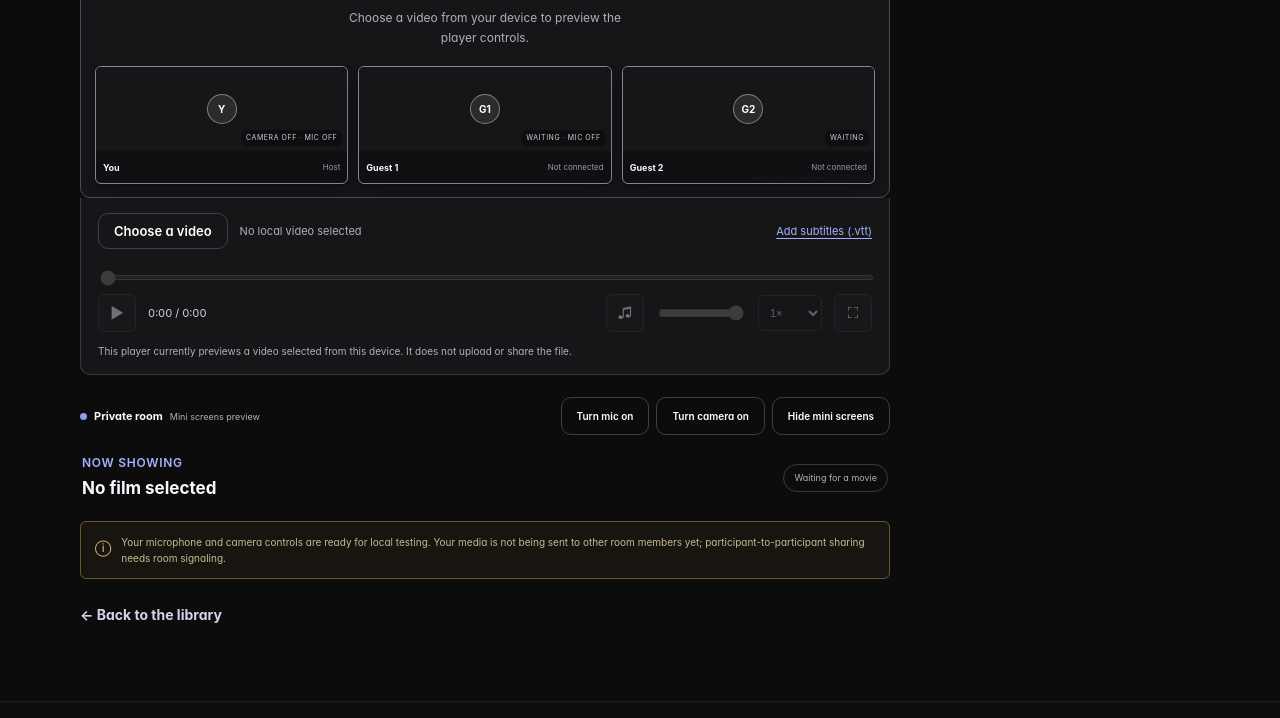
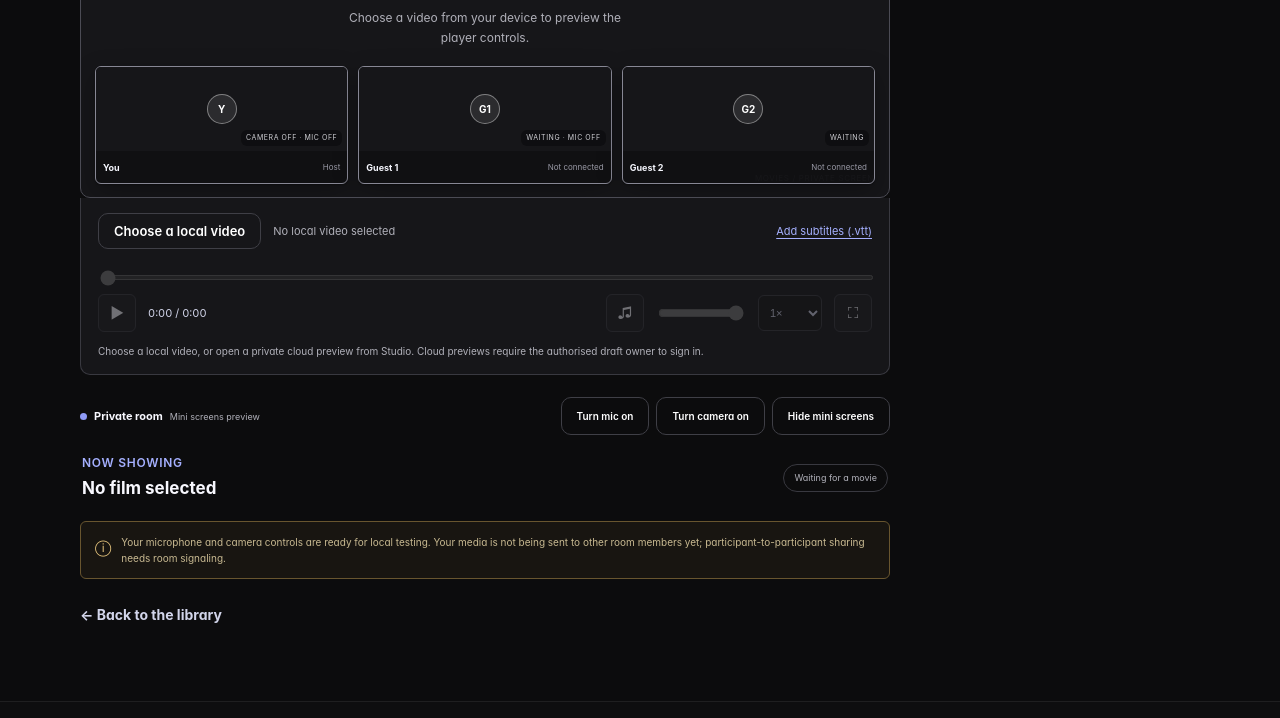
Before and after one commit to creatorvoid2003/movies, a plain HTML site: page watch.html in a window 1280 px wide. Shown: the part 894-1612 px from the top of the page. Drawn offline with nearby package versions, Linux system fonts and the light colour scheme.

Commit message:
Explain private cloud playback in viewer

```diff
--- a/watch.html
+++ b/watch.html
@@ -52,7 +52,7 @@
         </div>
         <section class="cinema-player" aria-label="Video player controls">
           <div class="player-source-row">
-            <label class="button button-small button-outline player-file-button" for="cinema-file">Choose a video</label>
+            <label class="button button-small button-outline player-file-button" for="cinema-file">Choose a local video</label>
             <input class="visually-hidden" id="cinema-file" type="file" accept="video/mp4,video/webm,video/ogg,video/quicktime">
             <span id="cinema-file-name" class="player-file-name">No local video selected</span>
             <label class="subtitle-file-button" for="subtitle-file">Add subtitles (.vtt)</label>
@@ -78,7 +78,7 @@
               <button class="player-control-button" id="cinema-fullscreen" type="button" aria-label="Enter fullscreen" disabled>⛶</button>
             </div>
           </div>
-          <p class="player-feedback" id="cinema-player-feedback" role="status" aria-live="polite">This player currently previews a video selected from this device. It does not upload or share the file.</p>
+          <p class="player-feedback" id="cinema-player-feedback" role="status" aria-live="polite">Choose a local video, or open a private cloud preview from Studio. Cloud previews require the authorised draft owner to sign in.</p>
         </section>
         <div class="private-room-tools">
           <div><span class="private-indicator"></span><strong>Private room</strong><small>Mini screens preview</small></div>
```
